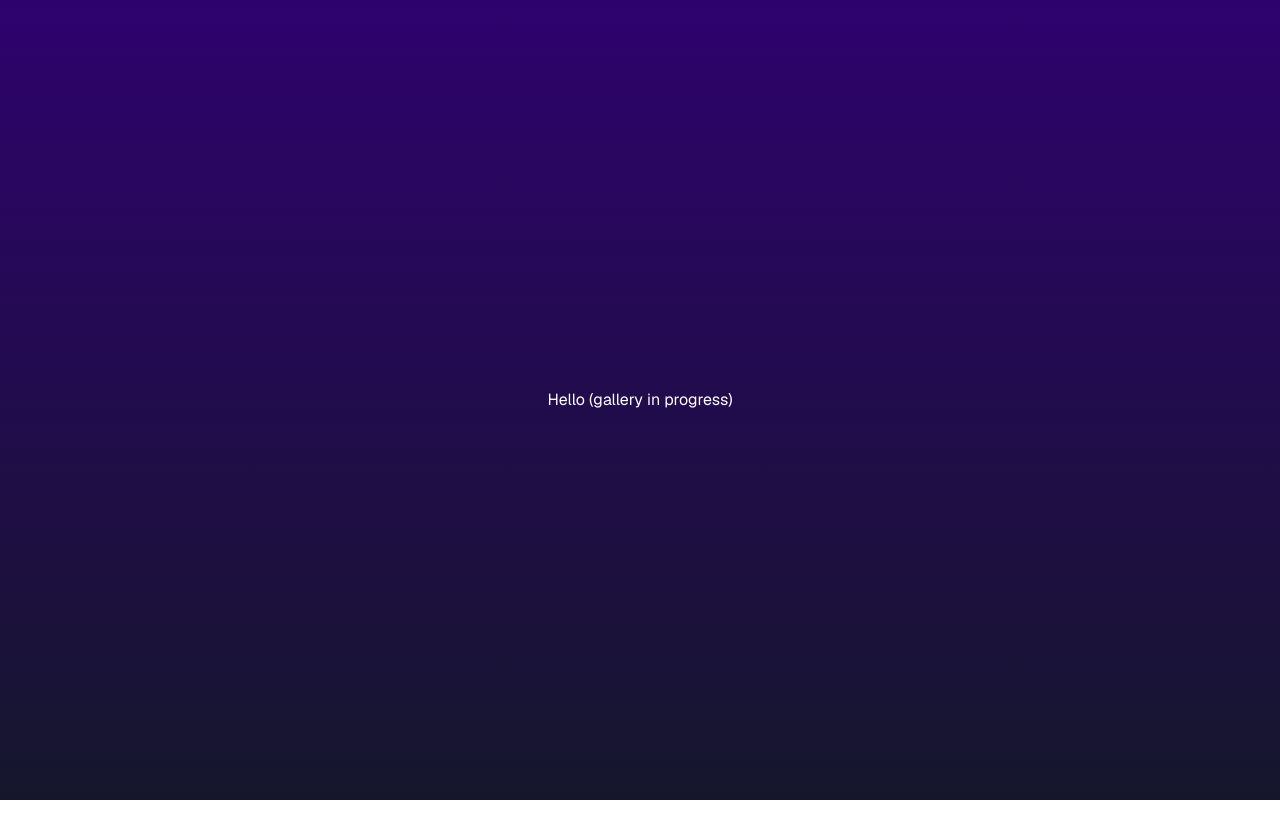
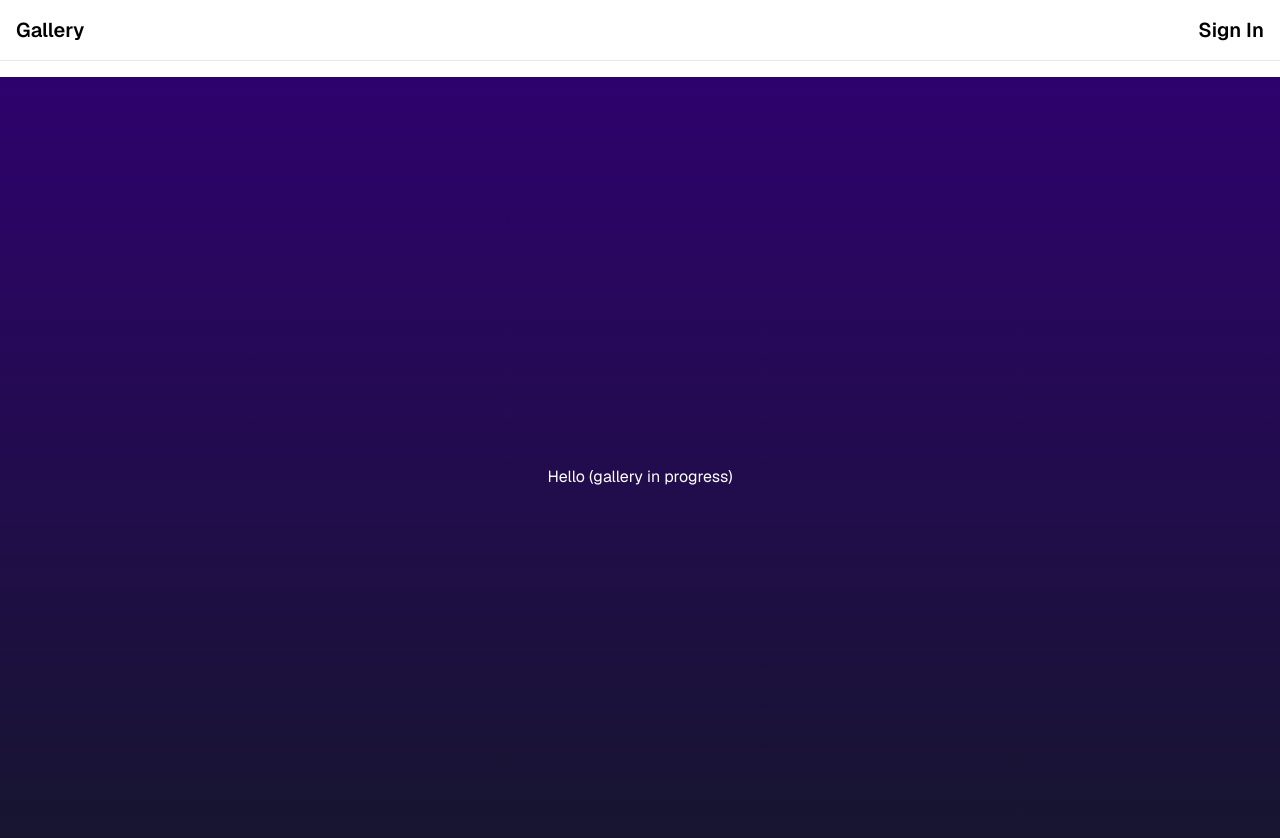
Before and after one commit to arkaslittlemind/Image-Vault, a Next.js app: page / in a window 1280 px wide. Shown: the top 838 px of the page. Before the commit the page ends 800 px from the top, so only its background shows below. Built offline with nearby package versions, Linux system fonts and the light colour scheme.

Commit message:
refactor: Update layout component and add top navigation

```diff
--- a/src/app/layout.tsx
+++ b/src/app/layout.tsx
@@ -4,17 +4,30 @@ import { GeistSans } from "geist/font/sans";
 import { type Metadata } from "next";
 
 export const metadata: Metadata = {
-  title: "Create T3 App",
+  title: "Arks Gallery",
   description: "Generated by create-t3-app",
   icons: [{ rel: "icon", url: "/favicon.ico" }],
 };
+
+function TopNav() {
+  return (
+    <nav className="flex w-full items-center justify-between p-4 border-b font-semibold text-xl">
+      <div>Gallery</div>
+
+      <div>Sign In</div>
+    </nav>
+  );
+}
 
 export default function RootLayout({
   children,
 }: Readonly<{ children: React.ReactNode }>) {
   return (
-    <html lang="en" className={`${GeistSans.variable}`}>
-      <body>{children}</body>
+    <html lang="en">
+      <body className={`font-sans ${GeistSans.variable} flex flex-col gap-4`}>
+        <TopNav />
+        {children}
+      </body>
     </html>
   );
 }
```
